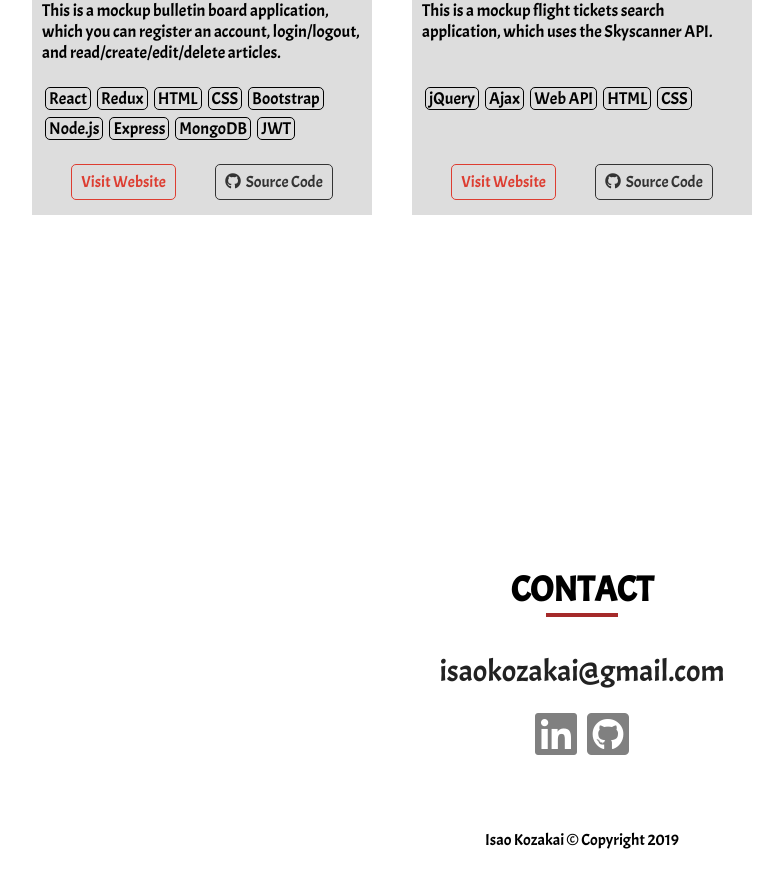
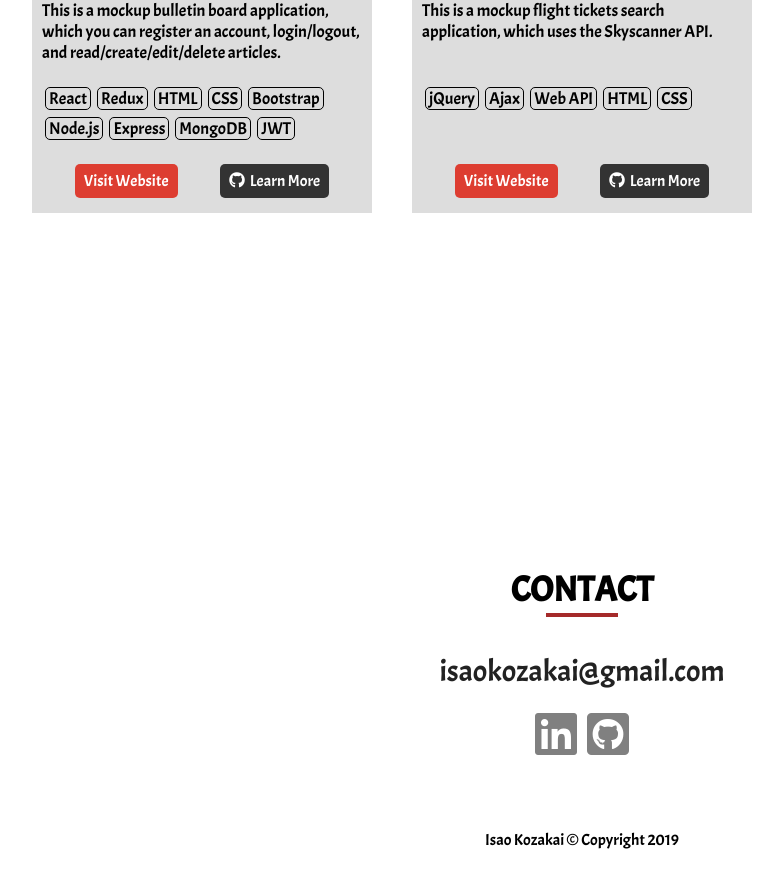
Before and after one commit to isaokozakai/my-portfolio-site_v1, a React (Create React App) app: page / in a window 1280 px wide. Shown: the part 2133-3015 px from the top of the page, without its empty margins (58-841 px from the left). Built offline with nearby package versions, Linux system fonts and the light colour scheme.

Commit message:
Change the text for Github and the effect for the links

```diff
--- a/src/components/Project.js
+++ b/src/components/Project.js
@@ -13,7 +13,7 @@ const Project = ({ imageSrc, imageAlt, children, technologies, websiteUrl, githu
     </div>
     <div className="project-links">
       <a href={websiteUrl} rel="noopener noreferrer" target="_blank" className="website">Visit Website</a>
-      <a href={githubUrl} className="github"><i className="fab fa-github fa-1x"></i>Source Code</a>
+      <a href={githubUrl} className="github"><i className="fab fa-github fa-1x"></i>Learn More</a>
     </div>
   </div>
 )
--- a/src/styles/_base.scss
+++ b/src/styles/_base.scss
@@ -262,23 +262,21 @@ section {
           transition: 0.3s;
         }
         .website {
-          color: #dd3d31;
-          border: 1px solid #dd3d31 ;
-        }
-        .website:hover {
           background-color: #dd3d31;
           color: white;
         }
+        .website:hover {
+          transform: scale(1.2);
+        }
         .github {
-          color: #333;
-          border: 1px solid #333 ;
+          background-color: #333;
+          color: white;
           i {
             margin-right: 5px;
           }
         }
         .github:hover {
-          background-color: #333;
-          color: white;
+          transform: scale(1.2);
         }
       }
     }
```
